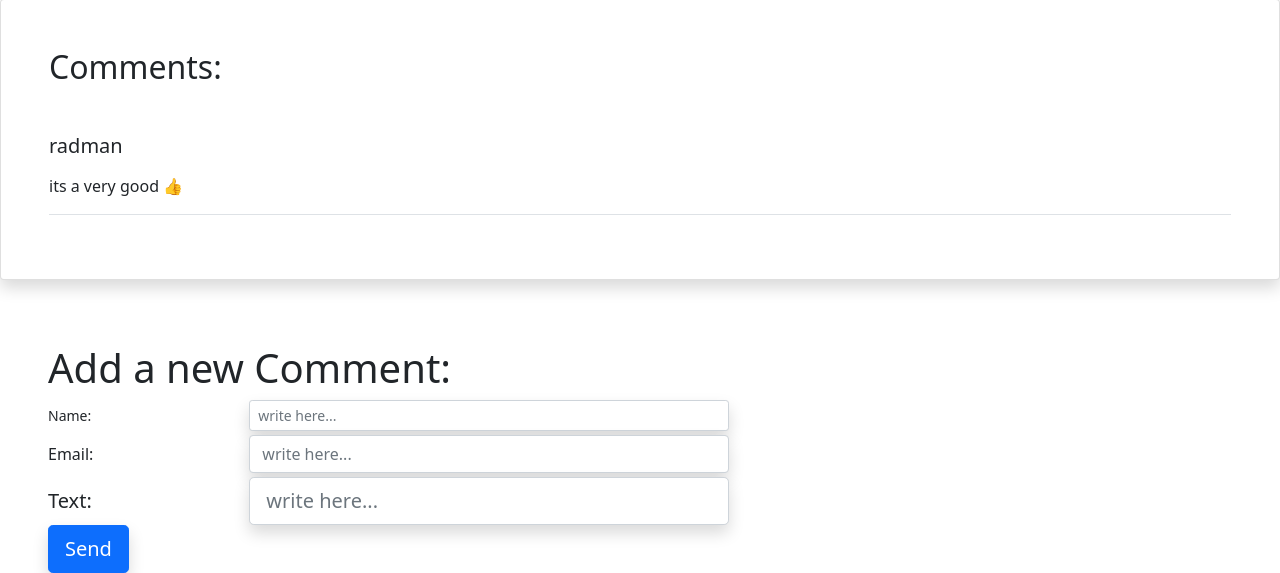
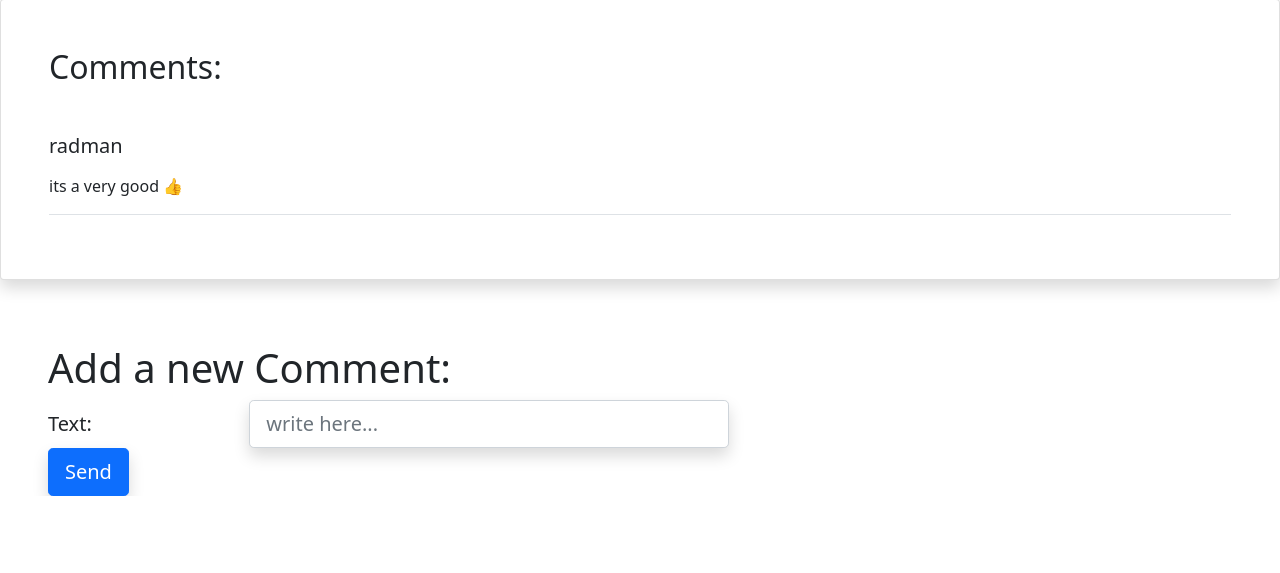
Before and after one commit to radman1007/Django-Book-Store, a Django app: page /books/1/ in a window 1280 px wide. Shown: the part 504-1077 px from the top of the page. After the commit the page ends 1000 px from the top, so only its background shows below. Run offline with Django 4.2, Linux system fonts and the light colour scheme; data comes from the database, SQL or seed files in the repository.

Commit message:
create new form

```diff
--- a/books/templates/book_detail.html
+++ b/books/templates/book_detail.html
@@ -37,20 +37,9 @@
 </div>
 {% endif %}
 
-    <form class="mt-5 mx-5" action="" method='post'>
+    <form class="mt-5 mx-5" action="{% url "book_detail" %}" method='post'>
+        {% csrf_token %}
         <h1>Add a new Comment:</h1>
-        <div class="form-group row mt-1">
-          <label for="colFormLabelSm" class="col-sm-2 col-form-label col-form-label-sm">Name:</label>
-          <div class="col-sm-5">
-            <input name="user" type="text" class="form-control form-control-sm shadow" id="colFormLabelSm" placeholder="write here...">
-          </div>
-        </div>
-        <div class="form-group row mt-1">
-          <label for="colFormLabel" class="col-sm-2 col-form-label">Email:</label>
-          <div class="col-sm-5">
-            <input name="email" type="email" class="form-control shadow" id="colFormLabel" placeholder="write here...">
-          </div>
-        </div>
         <div class="form-group row mt-1">
           <label for="colFormLabelLg" class="col-sm-2 col-form-label col-form-label-lg">Text:</label>
           <div class="col-sm-5">
```
